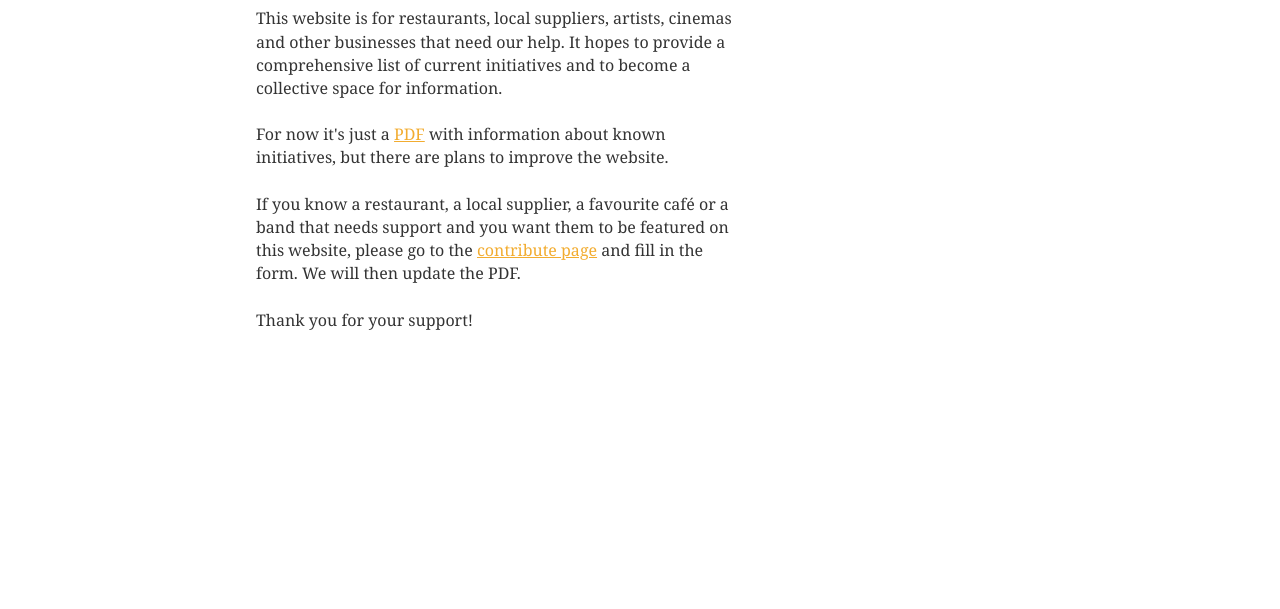
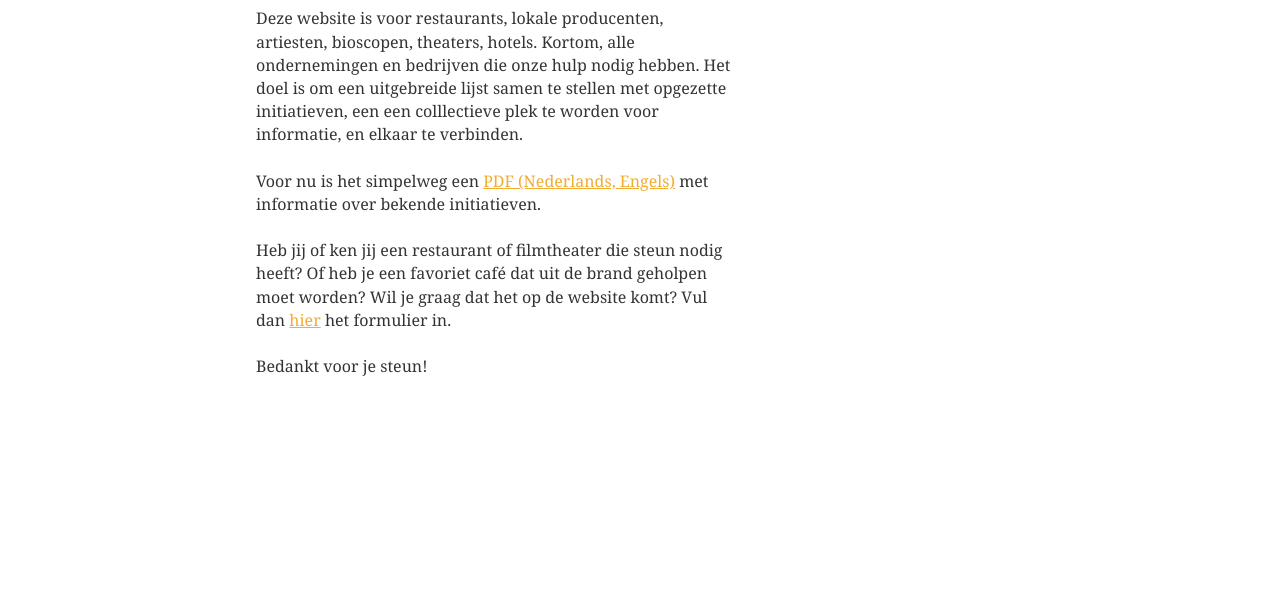
Before and after one commit to tlorent/coronahelp, a Gatsby site: page / in a window 1280 px wide. Shown: the part 191-800 px from the top of the page. Built offline with nearby package versions, Linux system fonts and the light colour scheme; Gatsby itself is replaced by a stand-in of ours.

Commit message:
Change language to NL for now & simplify index

```diff
--- a/src/components/layout.js
+++ b/src/components/layout.js
@@ -35,7 +35,6 @@ export default ({ children }) => (
             </Link>
             <Navigation>
                 <ListLink to="/">Home</ListLink>
-                <ListLink to="/contribute">Contribute</ListLink>
             </Navigation>
         </Header>
         {children}
--- a/src/pages/index.js
+++ b/src/pages/index.js
@@ -7,29 +7,40 @@ import { Link } from "gatsby"
 export default () => (
     <Layout>
         <Container>
-            <Title>Welcome to Corona Support</Title>
+            <Title>Welkom bij Corona Support</Title>
             <Text>
-                This website is for restaurants, local suppliers, artists,
-                cinemas and other businesses that need our help. It hopes to
-                provide a comprehensive list of current initiatives and to
-                become a collective space for information.
+                Deze website is voor restaurants, lokale producenten, artiesten,
+                bioscopen, theaters, hotels. Kortom, alle ondernemingen en
+                bedrijven die onze hulp nodig hebben. Het doel is om een
+                uitgebreide lijst samen te stellen met opgezette initiatieven,
+                een een colllectieve plek te worden voor informatie, en elkaar
+                te verbinden.
             </Text>
             <Text>
-                For now it's just a{" "}
-                <a href="https://drive.google.com/open?id=1RLU2PRxenq_UxPaoq59jzsK59FxtsS8w">
-                    PDF
+                Voor nu is het simpelweg een{" "}
+                <a
+                    target="_blank"
+                    rel="noopener"
+                    href="https://drive.google.com/open?id=1RLU2PRxenq_UxPaoq59jzsK59FxtsS8w"
+                >
+                    PDF (Nederlands, Engels)
                 </a>{" "}
-                with information about known initiatives, but there are plans to
-                improve the website.
+                met informatie over bekende initiatieven.
             </Text>
             <Text>
-                If you know a restaurant, a local supplier, a favourite café or
-                a band that needs support and you want them to be featured on
-                this website, please go to the{" "}
-                <Link to="/contribute">contribute page</Link> and fill in the
-                form. We will then update the PDF.
+                Heb jij of ken jij een restaurant of filmtheater die steun nodig
+                heeft? Of heb je een favoriet café dat uit de brand geholpen
+                moet worden? Wil je graag dat het op de website komt? Vul dan{" "}
+                <a
+                    target="_blank"
+                    rel="noopener"
+                    href="https://docs.google.com/forms/d/e/1FAIpQLSfGtCtLGVmxEA_FyMWESmDseFl4nRS56_-58rNrNKGAat3TZw/viewform"
+                >
+                    hier
+                </a>{" "}
+                het formulier in.
             </Text>
-            <Text>Thank you for your support!</Text>
+            <Text>Bedankt voor je steun!</Text>
         </Container>
     </Layout>
 )
```
